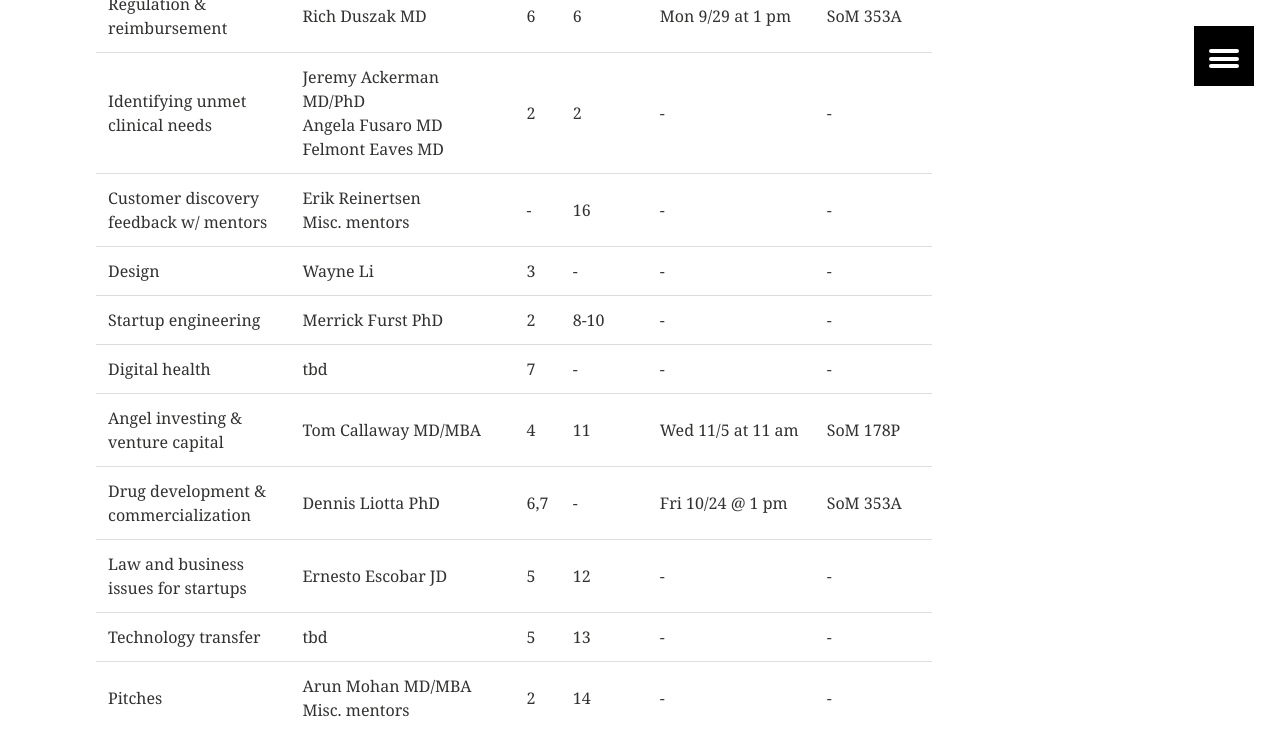
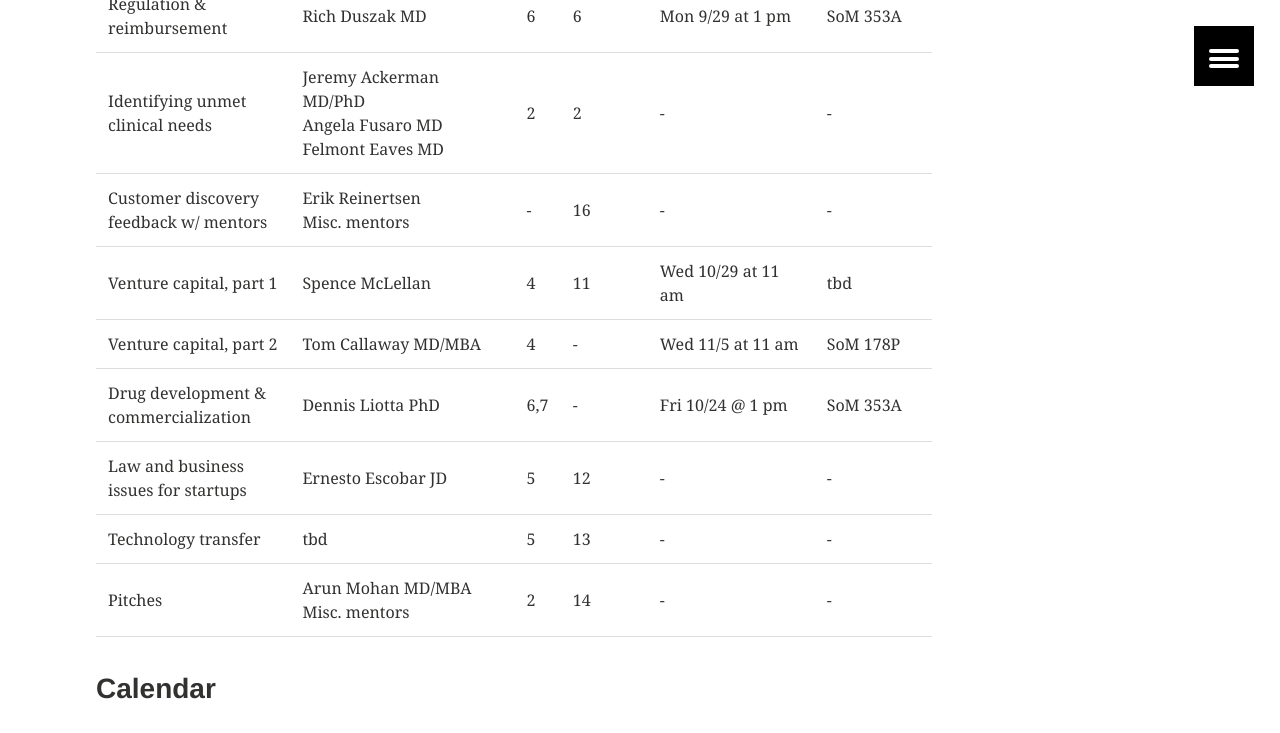
Before and after one commit to erikr/erikr.github.io, a Jekyll site: the page built from iemed.md, in a window 1280 px wide and 900 px high, scrolled down 2609 px, cut to the strip 0-733 px from the top of the window. Built offline with Jekyll 4.4.1, drawn with Linux system fonts in a browser that asks for light colours; nearby versions of some CDN libraries.

Commit message:
new schedule

```diff
--- a/iemed.md
+++ b/iemed.md
@@ -53,10 +53,8 @@ Customer discovery feedback w/ mentors	 | Erik Reinertsen<br>Chris Holland MD/Ph
 Regulation & reimbursement		 	 | Rich Duszak MD	 	 | 6 	| 6 			| Mon 9/29 at 1 pm | SoM 353A
 Identifying unmet clinical needs | Jeremy Ackerman MD/PhD<br>Angela Fusaro MD<br>Felmont Eaves MD | 2 | 2 | - | -
 Customer discovery feedback w/ mentors	 | Erik Reinertsen<br>Misc. mentors | - 	| 16  | - | -
-Design 													 | Wayne Li					 | 3 	| - 			| - | -
-Startup engineering							 | Merrick Furst PhD | 2 	| 8-10		| - | -
-Digital health									 | tbd | 7  | -			| - | -
-Angel investing & venture capital	 | Tom Callaway MD/MBA | 4 | 11 | Wed 11/5 at 11 am | SoM 178P
+Venture capital, part 1	 | Spence McLellan | 4 | 11 | Wed 10/29 at 11 am | tbd
+Venture capital, part 2	 | Tom Callaway MD/MBA | 4 | - | Wed 11/5 at 11 am | SoM 178P
 Drug development & commercialization	 | Dennis Liotta PhD | 6,7 | -	| Fri 10/24 @ 1 pm | SoM 353A
 Law and business issues for startups | Ernesto Escobar JD | 5 | 12			| - | -
 Technology transfer							 | tbd | 5 	| 13			| - | -
```
